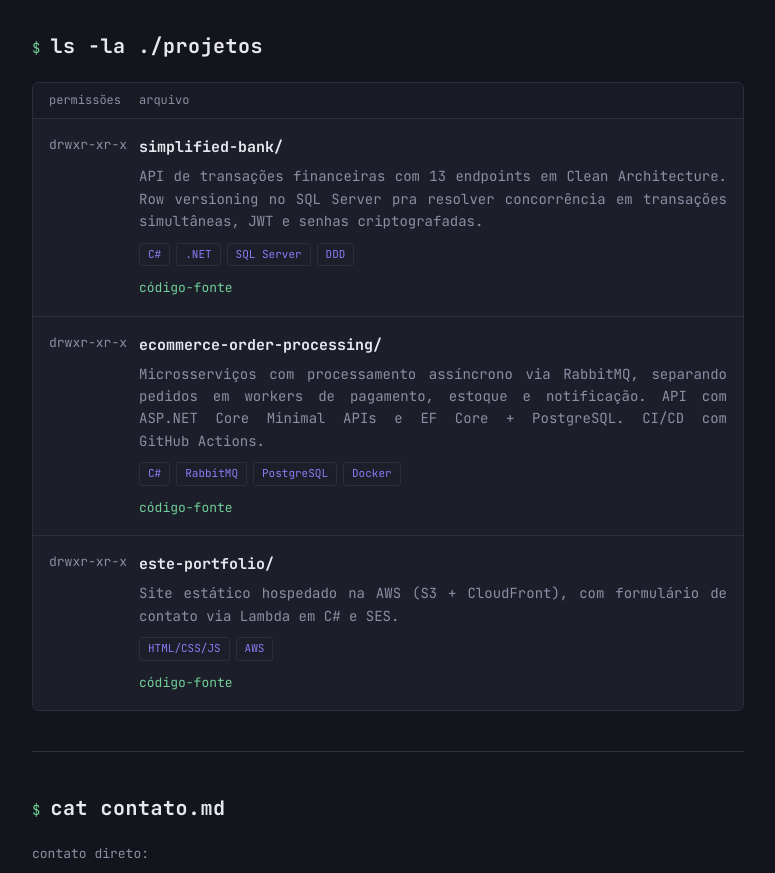
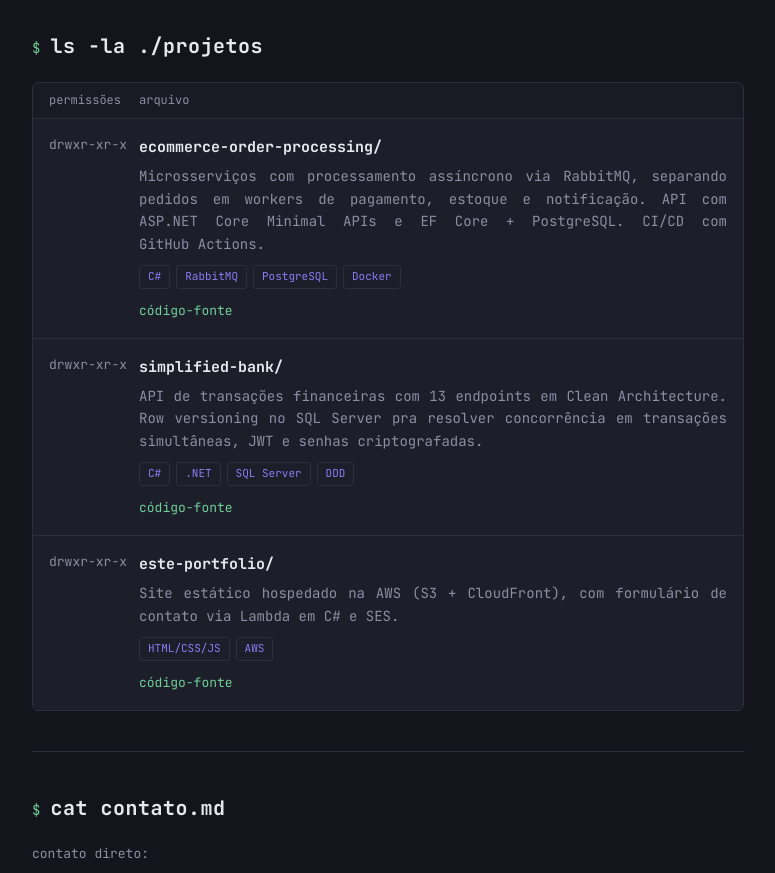
Before and after one commit to Pedro-Lucas-OKB/meu-portfolio, a React (Vite) app in the folder site/: page / in a window 1280 px wide. Shown: the part 2360-3233 px from the top of the page, without its empty margins (252-1027 px from the left). Built offline with nearby package versions, Linux system fonts and the light colour scheme.

Commit message:
fix(projects): ajusta os links e reordena os projetos

```diff
--- a/site/src/components/Projects/Projects.jsx
+++ b/site/src/components/Projects/Projects.jsx
@@ -1,26 +1,26 @@
 import styles from './Projects.module.css'
 
 const PROJECTS = [
+  {
+    name: 'ecommerce-order-processing/',
+    description:
+      'Microsserviços com processamento assíncrono via RabbitMQ, separando pedidos em workers de pagamento, estoque e notificação. API com ASP.NET Core Minimal APIs e EF Core + PostgreSQL. CI/CD com GitHub Actions.',
+    tags: ['C#', 'RabbitMQ', 'PostgreSQL', 'Docker'],
+    href: 'https://github.com/Pedro-Lucas-OKB/rabbitmq-ecommerce-order-processing',
+  },
   {
     name: 'simplified-bank/',
     description:
       'API de transações financeiras com 13 endpoints em Clean Architecture. Row versioning no SQL Server pra resolver concorrência em transações simultâneas, JWT e senhas criptografadas.',
     tags: ['C#', '.NET', 'SQL Server', 'DDD'],
-    href: 'https://github.com/pedro-lucas-okb',
-  },
-  {
-    name: 'ecommerce-order-processing/',
-    description:
-      'Microsserviços com processamento assíncrono via RabbitMQ, separando pedidos em workers de pagamento, estoque e notificação. API com ASP.NET Core Minimal APIs e EF Core + PostgreSQL. CI/CD com GitHub Actions.',
-    tags: ['C#', 'RabbitMQ', 'PostgreSQL', 'Docker'],
-    href: 'https://github.com/pedro-lucas-okb',
+    href: 'https://github.com/Pedro-Lucas-OKB/simplified-bank',
   },
   {
     name: 'este-portfolio/',
     description:
       'Site estático hospedado na AWS (S3 + CloudFront), com formulário de contato via Lambda em C# e SES.',
     tags: ['HTML/CSS/JS', 'AWS'],
-    href: '#',
+    href: 'https://github.com/Pedro-Lucas-OKB/meu-portifolio',
   },
 ]
 
```
